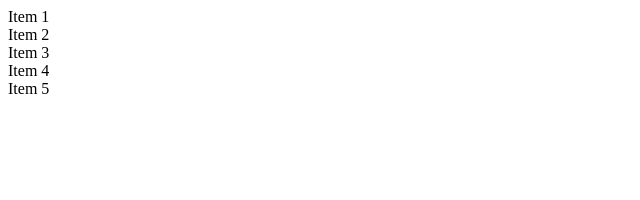
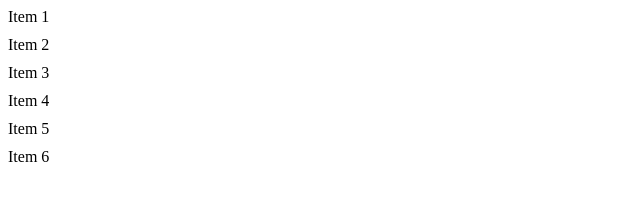
Before and after one commit to deweyda334/wad, a plain HTML site: page fractional-unit-css-grid/fractional-unit-css-grid.html in a window 1280 px wide. Shown: the whole page, without its empty margins (0-640 px from the left). Drawn offline with Linux system fonts and the light colour scheme.

Commit message:
Update fractional-unit-css-grid.html

```diff
--- a/fractional-unit-css-grid/fractional-unit-css-grid.html
+++ b/fractional-unit-css-grid/fractional-unit-css-grid.html
@@ -10,16 +10,32 @@
 
 
 
+.grid-container {
+    display: grid;
+    grid-template-columns: 1fr fr1 fr1 fr1;
+    grid-template-rows: 1fr 1fr 1fr;
+    gap: 10px;
+}
+
+.grid-item{
+    background-color :#eee;
+    border: 1px solid#ccc;
+    padding: 10px;
+    text-align: center;
+}
+
+
 
     </style>
 </head>
 <body>
-<div class="container">
+    <div class="grid-container">
         <div class="item">Item 1</div>
         <div class="item">Item 2</div>
         <div class="item">Item 3</div>
         <div class="item">Item 4</div>
         <div class="item">Item 5</div>
+        <div class="item">Item 6</div>
     </div>
 </body>
 </html>
```
Lines whose indentation alone changed are shown as unchanged.
